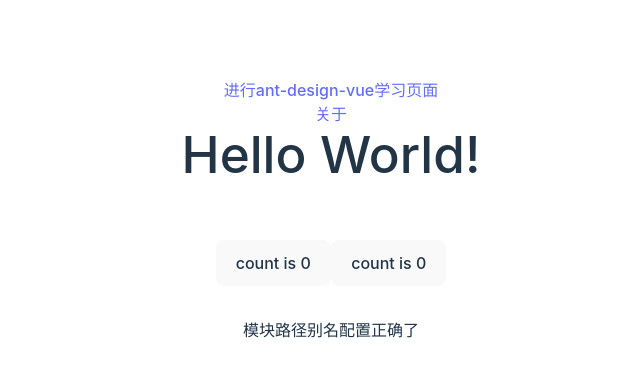
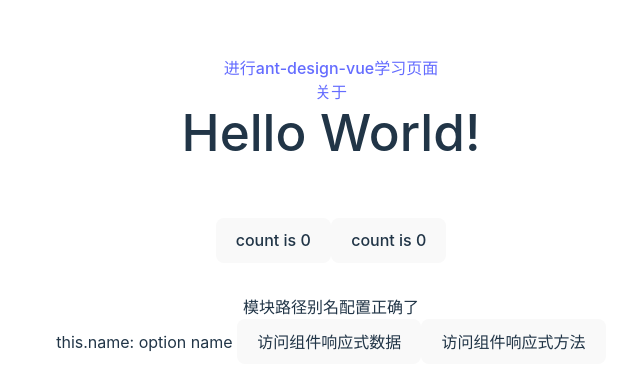
Before and after one commit to jssgsy/vue-learn, a Vue app: page / in a window 1280 px wide. Shown: the part 190-580 px from the top of the page, without its empty margins (309-949 px from the left). Built offline with nearby package versions, Linux system fonts and the light colour scheme; no server answers.

Commit message:
选项式api中定义组件非响应式数据和非响应式方法(组件全局变量和组件全局方法)

```diff
--- a/src/App.vue
+++ b/src/App.vue
@@ -6,6 +6,7 @@ import AntDesignVueLearn from "./components/AntDesignVueLearn.vue";
 // 路径别名
 import ModulePathAlias from "@/components/ModulePathAlias.vue";
 import VueRequestLearn from "@/components/ProxyServer.vue";
+import OptionApiMethodAndVariableDefine from "@/components/OptionApiMethodAndVariableDefine.vue";
 
 // 2. 选项式api要手动导出
 export default {
@@ -16,7 +17,8 @@ export default {
     About,
     AntDesignVueLearn,
     ModulePathAlias,
-    VueRequestLearn
+    VueRequestLearn,
+    OptionApiMethodAndVariableDefine
   }
 }
 // 从上述1，2，3看，选项式api相较于组合式api在代码上确实更加麻烦些
@@ -45,6 +47,10 @@ export default {
 
   <!--配置代理服务器-->
   <VueRequestLearn></VueRequestLearn>
+
+  <br>
+  <!--选项式api中属性和方法的定义-->
+  <OptionApiMethodAndVariableDefine></OptionApiMethodAndVariableDefine>
 </template>
 
 <style scoped>
--- /dev/null
+++ b/src/components/OptionApiMethodAndVariableDefine.vue
@@ -0,0 +1,54 @@
+<!--演示在选项式中变量和方法的定义-->
+<script>
+// 组件全局变量和方法定义在这里
+let myVariable = {
+  host: 'http://localhost:8080'
+};
+
+function pureToolFn() {
+  console.log("这里是外部的pureToolFn方法，即没法访问组件的响应式数据与响应式方法，因为没有绑定this，myVariable.host: ", myVariable.host)
+  // 当然，可以调用这里的其它方法
+  pureToolFn2()
+}
+function pureToolFn2() {
+  console.log("这里是外部的pureToolFn2方法")
+}
+
+// 通过入参的方法取得组件实例，进而调用组件的响应式数据和方法
+function myFn(component) {
+  console.log("这里是外部的myFn方法，component.name", component.name)
+  // 可以调用组件的响应式数据与响应式方法了
+  component.name = 'hello, world'
+  component.fn2()
+}
+
+export default {
+  name: "OptionApiMethodAndVariableDefine",
+  data() {
+    return {
+      // 这是响应式数据
+      name: 'option name'
+    }
+  },
+  methods: {
+    fn() {
+      // 组件全局方法当然可以调用
+      pureToolFn()
+
+      // 将组件实例传递给外界方法
+      myFn(this)
+    },
+    fn2() {
+      console.log('这里是methods.fn2()')
+    }
+  }
+}
+</script>
+
+<template>
+  <div>
+    this.name: {{ this.name }}
+    <button @click="this.name='yyy'">访问组件响应式数据</button>
+    <button @click="fn">访问组件响应式方法</button>
+  </div>
+</template>
```
